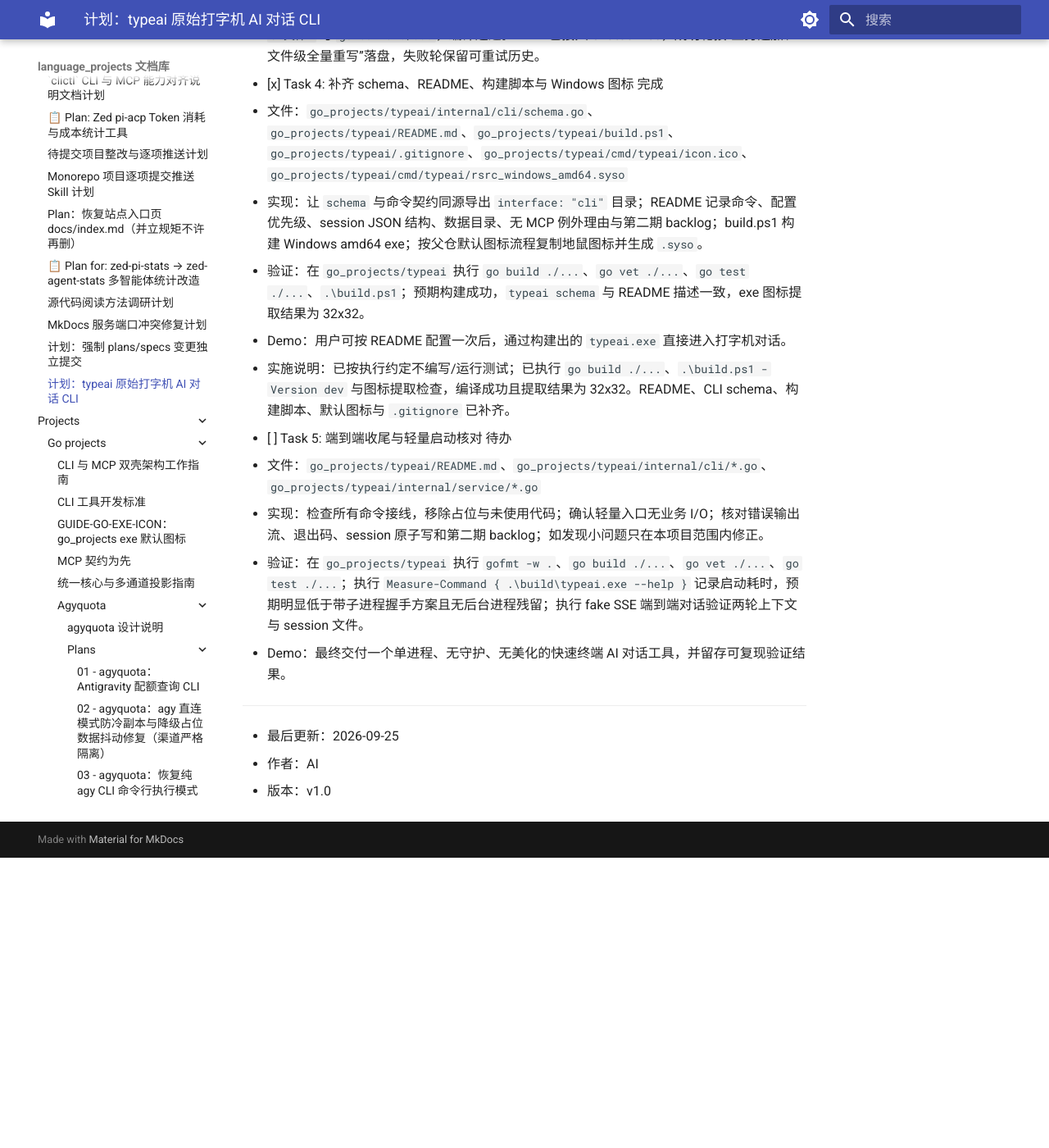
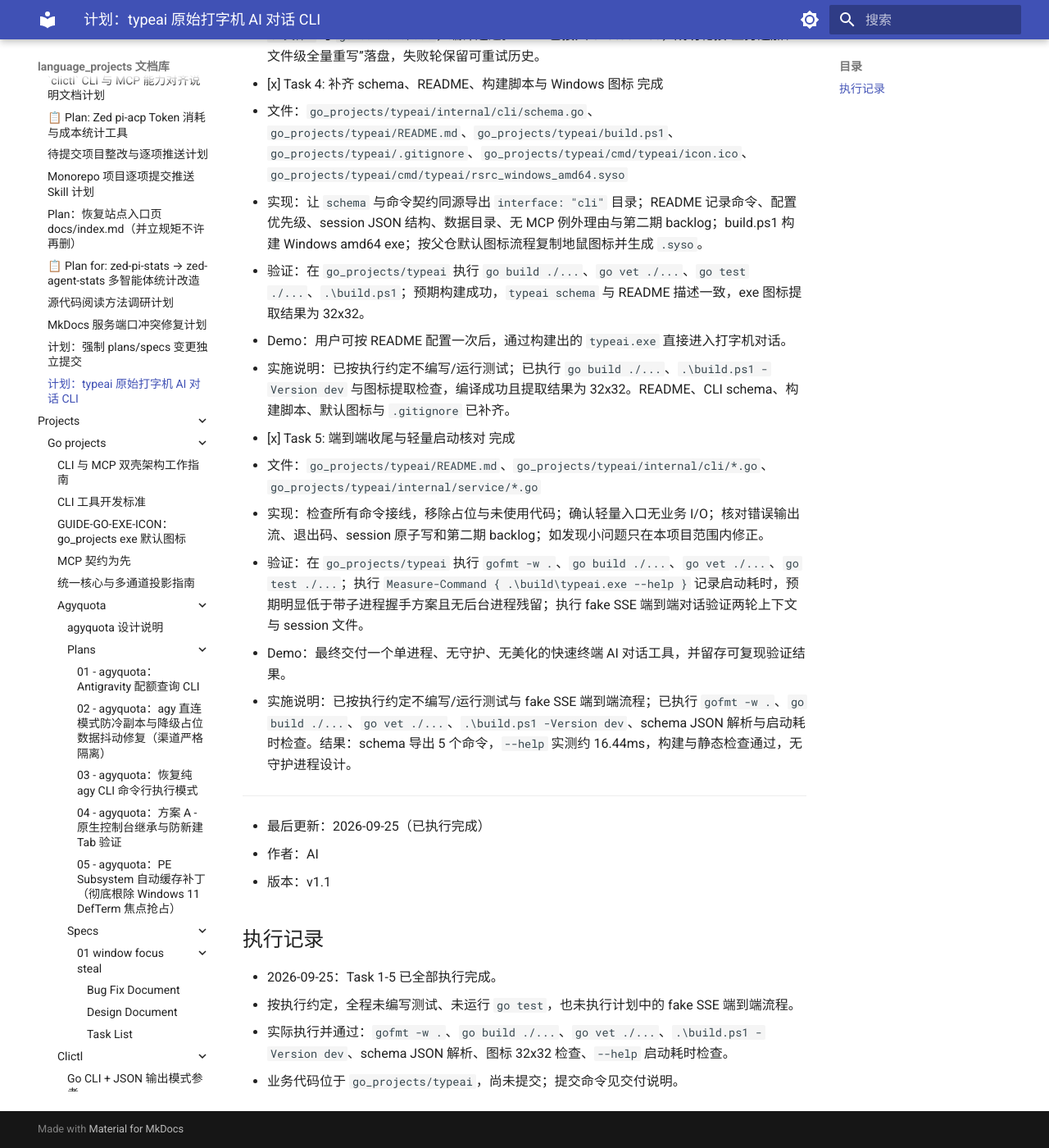
Before and after one commit to shihao-hub/td-language_projects, an MkDocs documentation site: the page built from docs/plans/20-typeai-cli.md, in a window 1280 px wide and 1400 px high, scrolled down 3149 px. Shown: the whole window at 82% size. Built offline with MkDocs 1.6.1 and Material for MkDocs 9.7.7, drawn with Linux system fonts in a browser that asks for light colours; before the commit the page ends 4195 px from its top, so only the background shows below that.

Commit message:
docs: 完成 typeai 开发计划执行

```diff
--- a/docs/plans/20-typeai-cli.md
+++ b/docs/plans/20-typeai-cli.md
@@ -79,14 +79,22 @@
   - Demo：用户可按 README 配置一次后，通过构建出的 `typeai.exe` 直接进入打字机对话。
   - 实施说明：已按执行约定不编写/运行测试；已执行 `go build ./...`、`.\build.ps1 -Version dev` 与图标提取检查，编译成功且提取结果为 32x32。README、CLI schema、构建脚本、默认图标与 `.gitignore` 已补齐。
 
-- [ ] Task 5: 端到端收尾与轻量启动核对 待办
+- [x] Task 5: 端到端收尾与轻量启动核对 完成
   - 文件：`go_projects/typeai/README.md`、`go_projects/typeai/internal/cli/*.go`、`go_projects/typeai/internal/service/*.go`
   - 实现：检查所有命令接线，移除占位与未使用代码；确认轻量入口无业务 I/O；核对错误输出流、退出码、session 原子写和第二期 backlog；如发现小问题只在本项目范围内修正。
   - 验证：在 `go_projects/typeai` 执行 `gofmt -w .`、`go build ./...`、`go vet ./...`、`go test ./...`；执行 `Measure-Command { .\build\typeai.exe --help }` 记录启动耗时，预期明显低于带子进程握手方案且无后台进程残留；执行 fake SSE 端到端对话验证两轮上下文与 session 文件。
   - Demo：最终交付一个单进程、无守护、无美化的快速终端 AI 对话工具，并留存可复现验证结果。
+  - 实施说明：已按执行约定不编写/运行测试与 fake SSE 端到端流程；已执行 `gofmt -w .`、`go build ./...`、`go vet ./...`、`.\build.ps1 -Version dev`、schema JSON 解析与启动耗时检查。结果：schema 导出 5 个命令，`--help` 实测约 16.44ms，构建与静态检查通过，无守护进程设计。
 
 ---
 
-- 最后更新：2026-09-25
+- 最后更新：2026-09-25（已执行完成）
 - 作者：AI
-- 版本：v1.0
+- 版本：v1.1
+
+## 执行记录
+
+- 2026-09-25：Task 1-5 已全部执行完成。
+- 按执行约定，全程未编写测试、未运行 `go test`，也未执行计划中的 fake SSE 端到端流程。
+- 实际执行并通过：`gofmt -w .`、`go build ./...`、`go vet ./...`、`.\build.ps1 -Version dev`、schema JSON 解析、图标 32x32 检查、`--help` 启动耗时检查。
+- 业务代码位于 `go_projects/typeai`，尚未提交；提交命令见交付说明。
```
